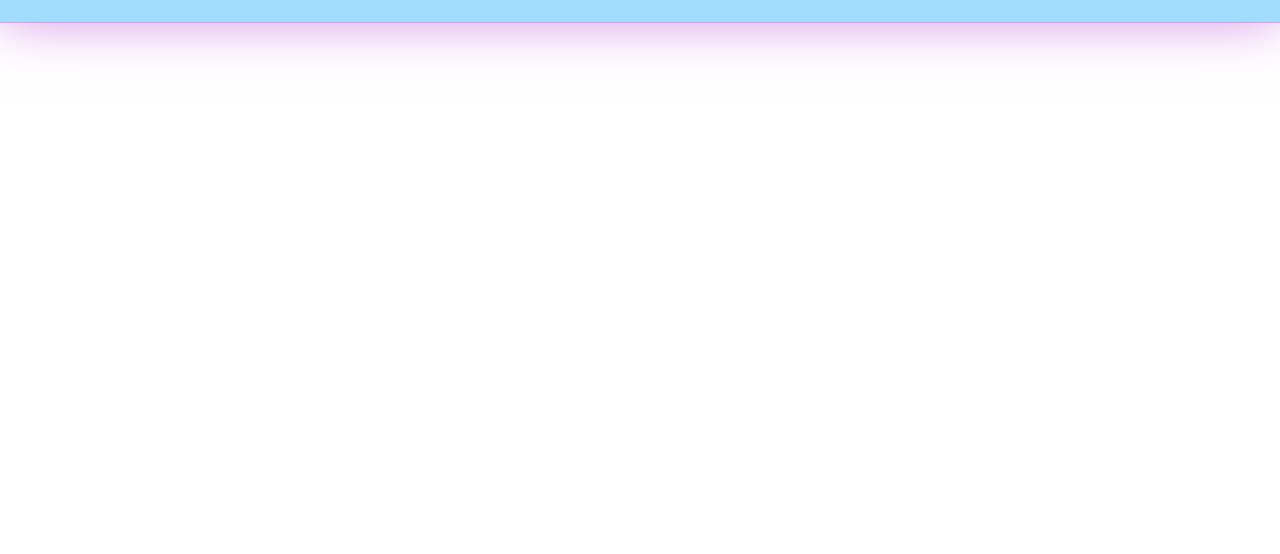
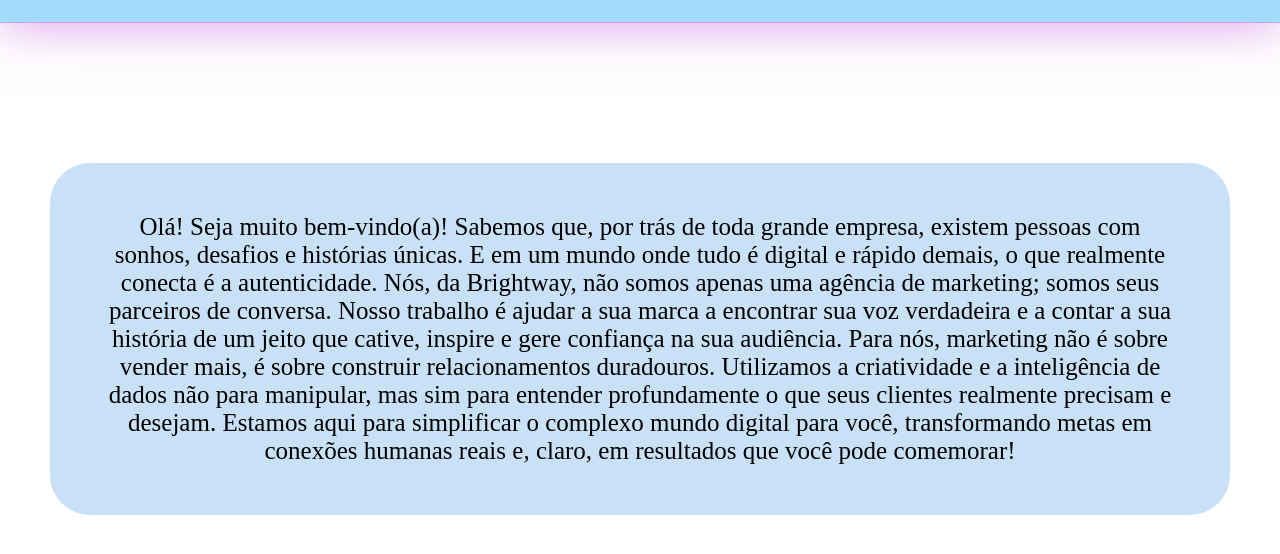
Before and after one commit to pereiradevel/brightway, a plain HTML site: page pagina.html in a window 1280 px wide. Shown: the part 142-696 px from the top of the page. Drawn offline with Linux system fonts and the light colour scheme; a web font is replaced by a local one.

Commit message:
atualizei

```diff
--- a/css/stylepage.css
+++ b/css/stylepage.css
@@ -46,15 +46,27 @@ body {
     font-size: 25px;
 
 }
-.li{
+.li {
     color: rgba(206, 126, 226, 0.801);
 }
-.li:hover{
+.li:hover {
     font-size: 30px;
     color: rgba(183, 92, 211, 0.795);
 }
-hr{
+hr {
     border: none;
     height: 1.3px;
     background: rgba(206, 126, 226, 0.623);
 }
+.para {
+    padding:50px;
+    margin-top: 90px;
+}
+.pp {
+    font-size: 25px;
+    text-align: center;
+    background-color:#c0dcf5d8;
+    color: black;
+    padding: 50px;
+    border-radius: 40px;
+}
--- a/pagina.html
+++ b/pagina.html
@@ -19,5 +19,18 @@
     </ul>
     </nav>
     <hr>
+    <div class="para">
+        <p class="pp">
+            Olá! Seja muito bem-vindo(a)!
+
+            Sabemos que, por trás de toda grande empresa, existem pessoas com sonhos, desafios e histórias únicas. E em um mundo onde tudo é digital e rápido demais, o que realmente conecta é a autenticidade.
+
+            Nós, da Brightway, não somos apenas uma agência de marketing; somos seus parceiros de conversa. Nosso trabalho é ajudar a sua marca a encontrar sua voz verdadeira e a contar a sua história de um jeito que cative, inspire e gere confiança na sua audiência.
+
+            Para nós, marketing não é sobre vender mais, é sobre construir relacionamentos duradouros. Utilizamos a criatividade e a inteligência de dados não para manipular, mas sim para entender profundamente o que seus clientes realmente precisam e desejam.
+
+            Estamos aqui para simplificar o complexo mundo digital para você, transformando metas em conexões humanas reais e, claro, em resultados que você pode comemorar!
+        </p>
+    </div>
 </body>
 </html>
```
